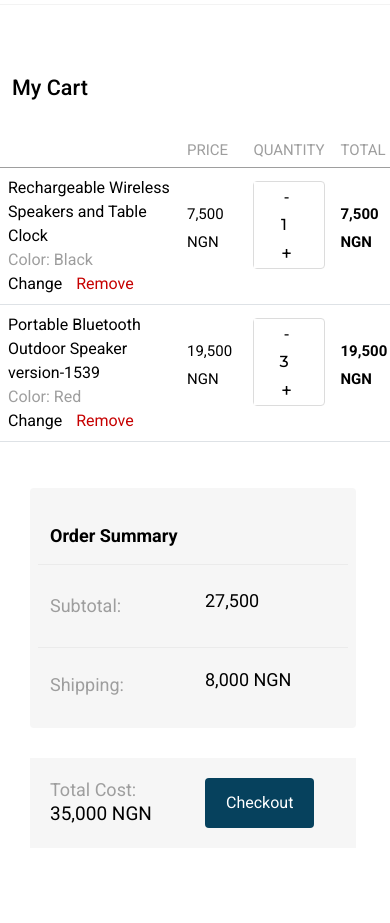
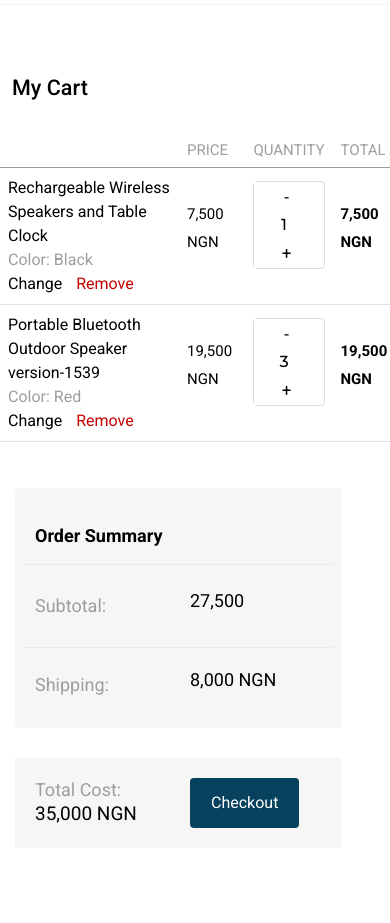
Before and after one commit to lawalkeyd/cart-h, a plain HTML site: page index.html in a window 390 px wide. Shown: the part 78-1001 px from the top of the page. Drawn offline with nearby package versions, Linux system fonts and the light colour scheme.

Commit message:
Mobile responsive

```diff
--- a/style.css
+++ b/style.css
@@ -259,7 +259,7 @@ input[type='number'] {
     {
         margin-right: 0px;
         padding-top: 30px;
-        padding-left: 30px;
+        padding-left: 15px;
     }
 
     .checkout_price {
```
